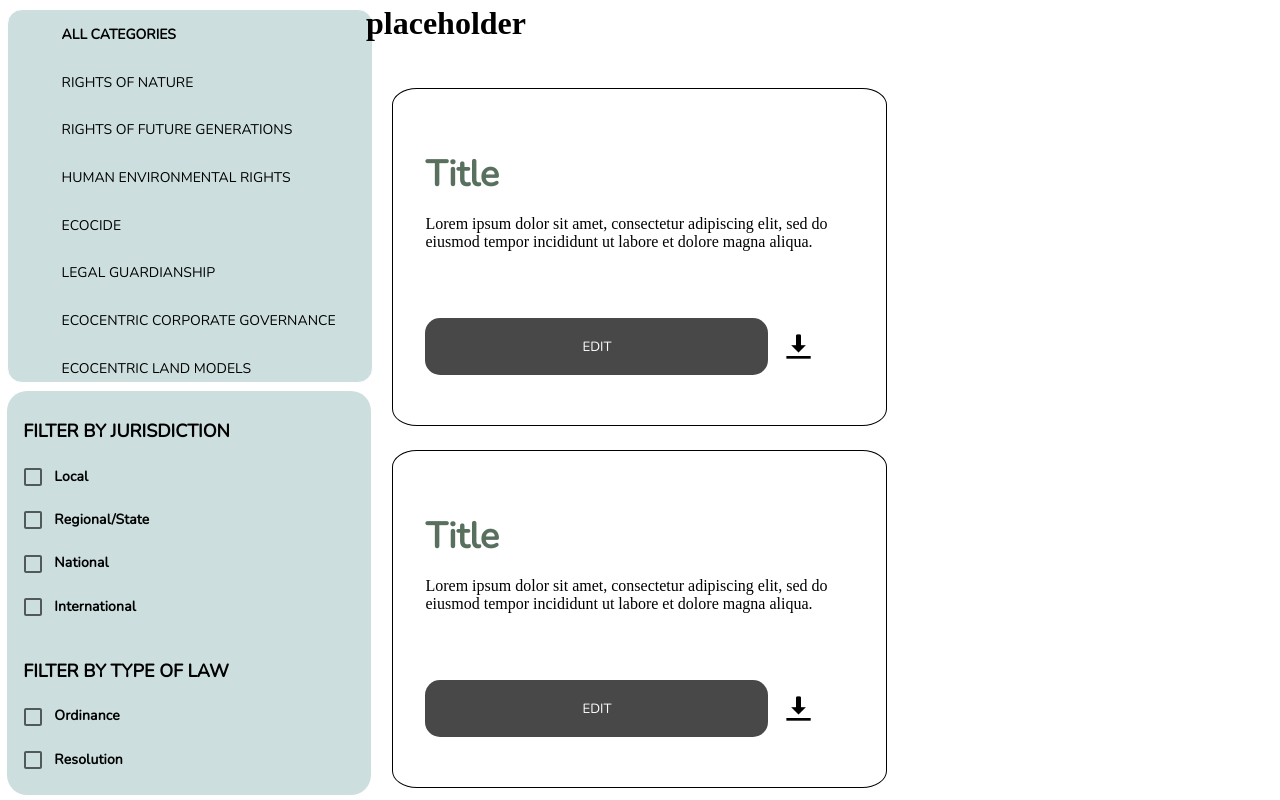
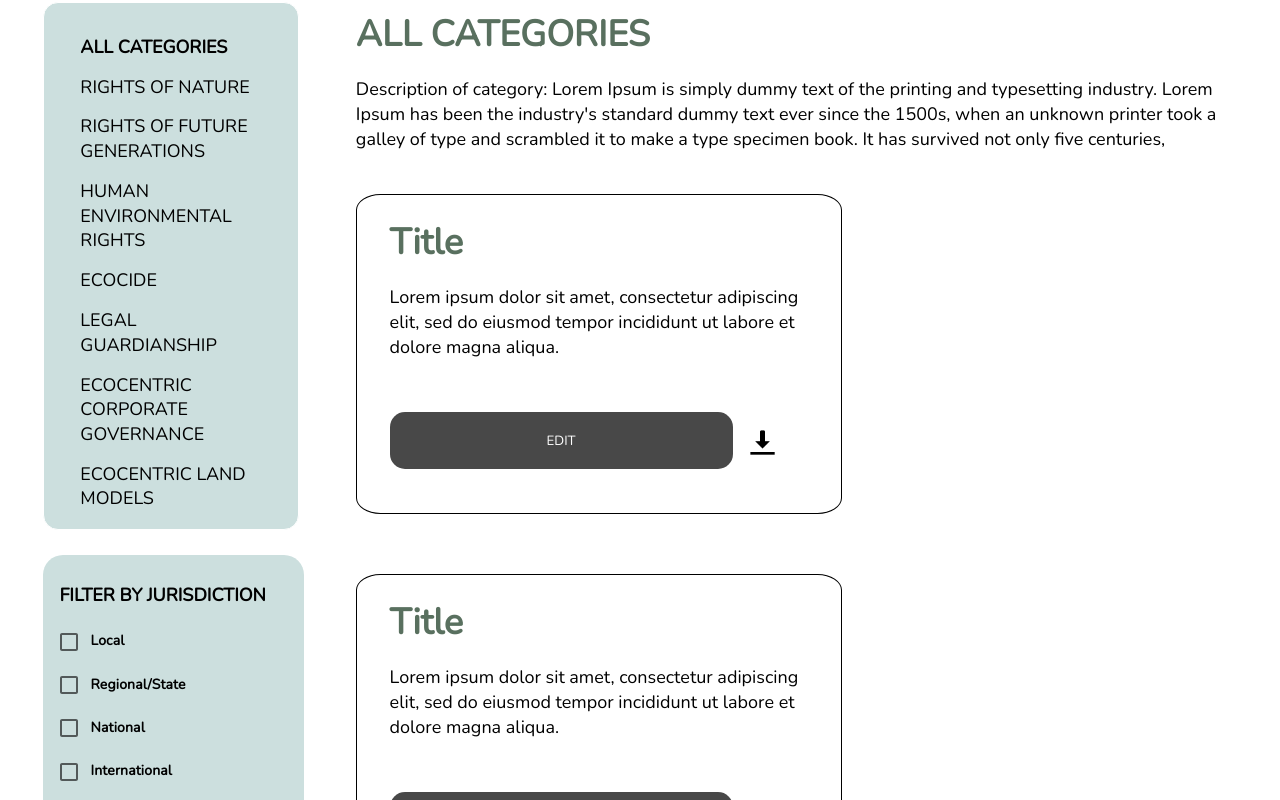
Before and after one commit to cornellh4i/earth-law-center, a React (Create React App) app in the folder client/: page /laws in a window 1280 px wide. Shown: the part 580-1380 px from the top of the page. Built offline with nearby package versions, Linux system fonts and the light colour scheme.

Commit message:
completed law page

```diff
--- a/client/src/components/Button/Button.css
+++ b/client/src/components/Button/Button.css
@@ -27,19 +27,16 @@
   cursor: pointer;
   border: none;
   font-family: 'Nunito', sans-serif;
-  font-size: 14px;
+  font-size: 18px;
   line-height: 1.534rem;
-  font-weight: 700, bold;
+  font-weight: normal;
   background-color: transparent;
   text-align: left;
   margin-top: -3%;
 }
 
 .sidebar-btn-highlighted {
-  font-weight: bold;
-  font-size: 14px;
-  margin-top: 0.625rem;
-  margin-right: 3.125rem;
+  font-weight: bolder;
   border: none;
   background: none;
   cursor: pointer;
--- a/client/src/components/CategorySideBar/CategorySideBar.css
+++ b/client/src/components/CategorySideBar/CategorySideBar.css
@@ -2,17 +2,18 @@
 
 .sidebar-ul {
   list-style-type: none;
-  margin-left: 2%;
-  margin-top: -8%;
+  margin: 2%;
+  margin-left: -10%;
 
 }
 .sidebar-container {
   margin: 2%;
-  width: 22.75rem;
-  height: 23.25rem;
+  width: 90%;
   border: solid;
   border-color: white;
   border-radius: 0.9375rem;
   border-width: 0.063rem;
   background-color: #CCDFDE;
+  padding: 5%;
+  margin-bottom: 10%;
 }
--- a/client/src/components/CategorySideBar/CategorySideBar.jsx
+++ b/client/src/components/CategorySideBar/CategorySideBar.jsx
@@ -6,16 +6,12 @@ import './CategorySideBar.css';
 */
 const CategorySideBar = forwardRef((props, _ref) => {
   const [category, setCategory] = useState(props.categories[0]);
+  props.setCategoryParent(category);
   const categoryItems = props.categories.map((inputCategory) =>
     <li>
       <button className={category === inputCategory ? 'sidebar-btn-highlighted' : 'sidebar-btn'} onClick={() => setCategory(inputCategory)}>{inputCategory}</button>
     </li>
   )
-  useImperativeHandle(_ref, () => ({
-    getCategory: () => {
-        return category;
-    },
-  }));
 
   return (
     <div className='sidebar-container'>
--- a/client/src/components/MultiSelectFilter/MultiSelectFilter.css
+++ b/client/src/components/MultiSelectFilter/MultiSelectFilter.css
@@ -1,7 +1,7 @@
 @import url('https://fonts.googleapis.com/css?family=Nunito&display=swap');
 
 .box{
-    width: 20.75rem;
+    width: 90%;
     height: 23.25rem;
     background-color: #CCDFDE;
     display: 'flex';
--- a/client/src/components/TemplateCard/TemplateCard.css
+++ b/client/src/components/TemplateCard/TemplateCard.css
@@ -7,22 +7,22 @@
     border-width: 1px;
     border-color: black;
     border-radius: 5%;
-    padding: 1%;
+    padding-left: 1%;
     display: flex;
     flex-direction: column;
     justify-content: center;
     align-items: flex-start;
     min-width: 300px;
-    margin-left: 2vw;
-    margin-right: 1vw;
+    margin-right: 3vw;
     margin-top: 3vh;
+    margin-bottom: 4%;
 }
 .card-text-container{
     width: 90%;
     height: 48%;
     margin-left: 5%;
-    margin-top: 8%;
-    margin-right: 5%;
+    margin-top: 1%;
+    margin-right: -20%;
     display: flex;
     flex-direction: column;
     justify-content: center;
@@ -34,7 +34,8 @@
     height: 20%;
     margin-left: 5%;
     margin-top: 8%;
-    margin-bottom: 8%;
+    margin-bottom: 3%;
+    margin-right: -20%;
     display: flex;
     flex-direction: row;
 }
@@ -49,3 +50,12 @@
     width: 30%;
     margin: 0;
 }
+
+.card-summary{
+    font-family: 'Nunito';
+    font-style: normal;
+    font-weight: 400;
+    font-size: 18px;
+    line-height: 25px;
+    color: #000000;
+}
--- a/client/src/pages/LawsDisplay/LawsDisplay.css
+++ b/client/src/pages/LawsDisplay/LawsDisplay.css
@@ -6,8 +6,37 @@
 .body-box{
   display: flex;
   flex-direction: row;
+  width: 100%;
+  margin-left: -2%;
+  margin-top: 2%;
 }
 .side-box{
   display: flex;
   flex-direction: column;
+  width: 22%;
+  margin-right: 5%;
+  margin-left: 5%;
+  margin-top: -1%;
 }
+
+.content-box{
+  width: 78%;
+}
+
+.card-title{
+  font-family: 'Nunito';
+  font-style: normal;
+  font-weight: 700;
+  font-size: 36px;
+  line-height: 49px;
+  color: #59705F;
+}
+
+.card-description{
+  font-family: 'Nunito';
+  font-style: normal;
+  font-weight: 400;
+  font-size: 18px;
+  line-height: 25px;
+  color: #000000;
+}
--- a/client/src/pages/LawsDisplay/LawsDisplay.jsx
+++ b/client/src/pages/LawsDisplay/LawsDisplay.jsx
@@ -10,25 +10,27 @@ import MultiSelectFilter from '../../components/MultiSelectFilter/MultiSelectFil
 const LawsDisplay = () => {
   const select_filter = useRef();
   const category_bar = useRef();
-
-  const categoryBar = <CategorySideBar ref={category_bar} categories = {["ALL CATEGORIES", "RIGHTS OF NATURE", "RIGHTS OF FUTURE GENERATIONS", "HUMAN ENVIRONMENTAL RIGHTS",
-  "ECOCIDE", "LEGAL GUARDIANSHIP", "ECOCENTRIC CORPORATE GOVERNANCE", "ECOCENTRIC LAND MODELS"]}/>
-
-  const getCategoryState = () => {
-    return category_bar.current.getCategory();
-  }
+  const [category, setCategory] = useState("");
 
   return (
     <div>
       <Header title="Build Earth Laws" description="Lorem ipsum dolor sit amet, consectetur adipiscing elit, sed do eiusmod tempor incididunt ut labore et dolore magna aliqua. Ut enim ad minim veniam, quis nostrud exercitation ullamco laboris nisi ut aliquip ex ea commodo consequat. Duis aute irure dolor in reprehenderit in voluptate velit esse cillum dolore eu fugiat nulla pariatur. Excepteur sint occaecat cupidatat non proident, sunt in culpa qui officia deserunt mollit anim id est laborum." hasSearch={true} searchBarPlaceholder="Search Law Templates"></Header>
       <div className="body-box">
         <div className="side-box">
-        ` {categoryBar}
+          <CategorySideBar setCategoryParent={setCategory} ref={category_bar} categories = {["ALL CATEGORIES", "RIGHTS OF NATURE", "RIGHTS OF FUTURE GENERATIONS", "HUMAN ENVIRONMENTAL RIGHTS",
+  "ECOCIDE", "LEGAL GUARDIANSHIP", "ECOCENTRIC CORPORATE GOVERNANCE", "ECOCENTRIC LAND MODELS"]}/>
           <MultiSelectFilter ref={select_filter}/>
         </div>
         <div className="content-box">
-          <h1>placeholder</h1>
+          <h1 className="card-title">{category}</h1>
+          <p className="card-description">Description of category: Lorem Ipsum is simply dummy text of the printing and typesetting industry. Lorem Ipsum has been the industry's standard dummy text ever since the 1500s, when an unknown printer took a galley of type and scrambled it to make a type specimen book. It has survived not only five centuries,</p>
           <div className="card-box">
+            <TemplateCard title="Title" summary="Lorem ipsum dolor sit amet, consectetur adipiscing elit, sed do eiusmod tempor incididunt ut labore et dolore magna aliqua."/>
+            <TemplateCard title="Title" summary="Lorem ipsum dolor sit amet, consectetur adipiscing elit, sed do eiusmod tempor incididunt ut labore et dolore magna aliqua."/>
+            <TemplateCard title="Title" summary="Lorem ipsum dolor sit amet, consectetur adipiscing elit, sed do eiusmod tempor incididunt ut labore et dolore magna aliqua."/>
+            <TemplateCard title="Title" summary="Lorem ipsum dolor sit amet, consectetur adipiscing elit, sed do eiusmod tempor incididunt ut labore et dolore magna aliqua."/>
+            <TemplateCard title="Title" summary="Lorem ipsum dolor sit amet, consectetur adipiscing elit, sed do eiusmod tempor incididunt ut labore et dolore magna aliqua."/>
+            <TemplateCard title="Title" summary="Lorem ipsum dolor sit amet, consectetur adipiscing elit, sed do eiusmod tempor incididunt ut labore et dolore magna aliqua."/>
             <TemplateCard title="Title" summary="Lorem ipsum dolor sit amet, consectetur adipiscing elit, sed do eiusmod tempor incididunt ut labore et dolore magna aliqua."/>
             <TemplateCard title="Title" summary="Lorem ipsum dolor sit amet, consectetur adipiscing elit, sed do eiusmod tempor incididunt ut labore et dolore magna aliqua."/>
             <TemplateCard title="Title" summary="Lorem ipsum dolor sit amet, consectetur adipiscing elit, sed do eiusmod tempor incididunt ut labore et dolore magna aliqua."/>
```
